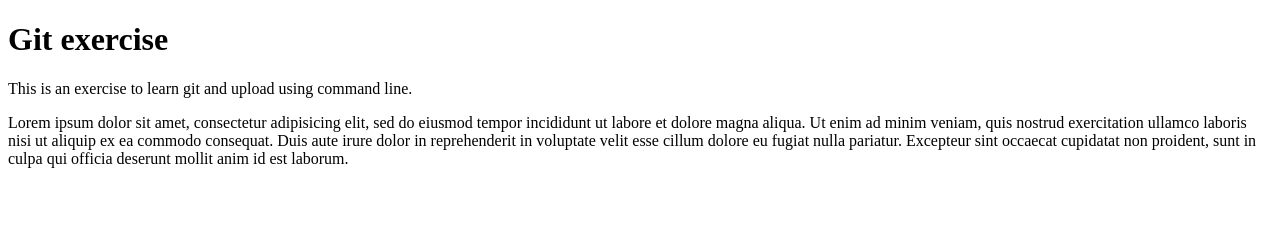
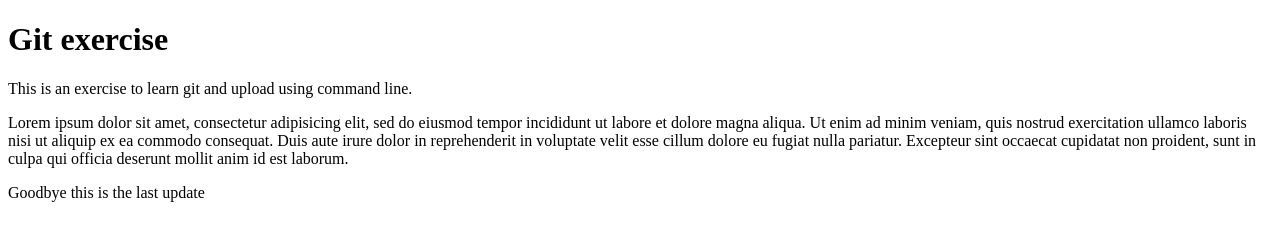
Before and after one commit to wanmuz86/git-exe, a plain HTML site: page index.html in a window 1280 px wide. Drawn offline with Linux system fonts and the light colour scheme.

Commit message:
add last line

```diff
--- a/index.html
+++ b/index.html
@@ -13,5 +13,6 @@ quis nostrud exercitation ullamco laboris nisi ut aliquip ex ea commodo
 consequat. Duis aute irure dolor in reprehenderit in voluptate velit esse
 cillum dolore eu fugiat nulla pariatur. Excepteur sint occaecat cupidatat non
 proident, sunt in culpa qui officia deserunt mollit anim id est laborum.</p>
+<p>Goodbye this is the last update</p>
 </body>
 </html>
```
